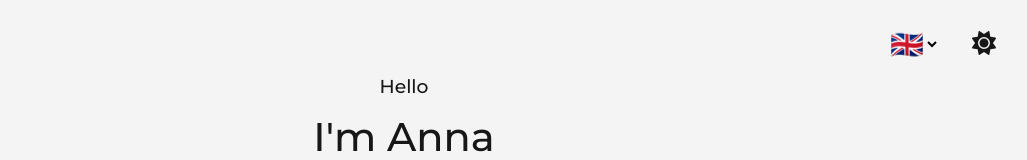
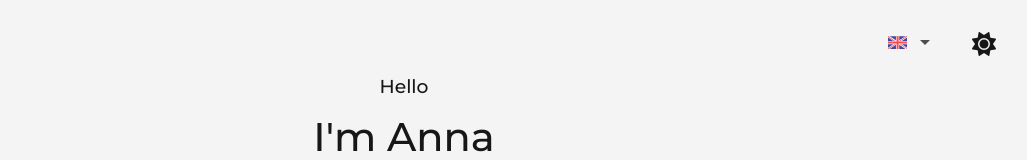
Before and after one commit to anysofronova/anna-sofronova, a React (Vite) app: page / in a window 1280 px wide. Shown: the top 160 px of the page, without its empty margins (236-1263 px from the left). Built offline with nearby package versions, Linux system fonts and the light colour scheme.

Commit message:
fix: change language

```diff
--- a/package.json
+++ b/package.json
@@ -24,6 +24,7 @@
     "prettier": "^2.8.7",
     "react": "^18.2.0",
     "react-dom": "^18.2.0",
+    "react-flags-select": "^2.2.3",
     "react-hook-form": "^7.43.9",
     "react-i18next": "^12.2.0",
     "sass": "^1.61.0",
--- a/src/components/Header/CTA/index.tsx
+++ b/src/components/Header/CTA/index.tsx
@@ -12,7 +12,7 @@ const cta = {
 };
 
 type TCta = {
-  currentLocale: string | undefined;
+  currentLocale: string | null;
 };
 
 export const CTA: FC<TCta> = ({ currentLocale }) => {
--- a/src/components/Header/Header.module.scss
+++ b/src/components/Header/Header.module.scss
@@ -1,5 +1,6 @@
 .header {
   position: relative;
+
   .container {
     text-align: center;
     position: relative;
@@ -9,22 +10,27 @@
     justify-content: center;
     align-items: center;
     padding-top: 2rem;
+
     .me {
       display: grid;
       grid-template-columns: 25% 50% 25%;
       width: 100%;
       justify-items: center;
+
       .social {
         align-self: end;
       }
+
       .photo {
         max-height: 60vh;
+
         img {
           margin: 0 auto;
           width: 100%;
           height: 100%;
         }
       }
+
       .scrollDown {
         align-self: end;
         white-space: nowrap;
@@ -36,6 +42,7 @@
       }
     }
   }
+
   .other {
     position: absolute;
     right: 3rem;
@@ -47,25 +54,28 @@
     justify-content: center;
     align-items: center;
     gap: 2rem;
+
     .switch {
       transition: var(--transition);
+
       &:hover {
         color: var(--color-primary-variant);
         transform: rotate(20deg) scale(1.02);
       }
     }
+
     .lang {
       min-width: 25px;
       min-height: 20px;
-      select {
-        background: transparent;
-        border: none;
-        outline: none;
-        font-size: 1.7rem;
-        display: flex;
-        justify-content: center;
-        align-items: center;
-        cursor: pointer;
+
+      & > div {
+        button {
+          border: none;
+          outline: none;
+        }
+        ul{
+
+        }
       }
     }
   }
@@ -92,23 +102,27 @@
       .me {
         grid-template-columns: 1fr;
         align-self: start;
+
         .photo {
           img {
             margin: 0 auto;
             max-width: 100%;
           }
         }
+
         .scrollDown {
           display: none;
         }
       }
     }
+
     .other {
       right: 1.5rem;
       top: 1.5rem;
       gap: 0.8rem;
       align-items: center;
       justify-content: center;
+
       .switch {
         &:hover {
           color: var(--color-text);
--- a/src/components/Header/index.tsx
+++ b/src/components/Header/index.tsx
@@ -2,6 +2,7 @@ import React, { FC, useState } from "react";
 import cn from "classnames";
 import Cookies from "js-cookie";
 import { useTranslation } from "react-i18next";
+import ReactFlagsSelect from "react-flags-select";
 import { FontAwesomeIcon } from "@fortawesome/react-fontawesome";
 import { faMoon, faSun } from "@fortawesome/free-solid-svg-icons";
 
@@ -16,16 +17,23 @@ type THeader = {
   handleChange: (e: string) => void;
 };
 
+const options = {
+  [LANG.EN]: "GB",
+  [LANG.RU]: "RU",
+  [LANG.FR]: "FR",
+  [LANG.IT]: "IT",
+};
+
 export const Header: FC<THeader> = ({ handleChange }) => {
   const { theme, setTheme } = useTheme();
 
   const { t } = useTranslation();
 
-  const [lang, setLang] = useState<string | undefined>(Cookies.get("i18next"));
-  if (!lang) {
-    const [defaultLang] = window.navigator.language.split("-");
-    setLang(defaultLang in LANG ? defaultLang : LANG.EN);
-  }
+  const [defaultLang] = window.navigator.language.split("-");
+
+  const [lang, setLang] = useState<string>(
+    Cookies.get("i18next") || defaultLang in LANG ? defaultLang : LANG.EN
+  );
 
   return (
     <header className={styles.header} id={"home"} data-aos="fade-up">
@@ -51,18 +59,19 @@ export const Header: FC<THeader> = ({ handleChange }) => {
       </div>
       <div className={styles.other}>
         <div className={styles.lang}>
-          <select
-            value={lang}
-            onChange={(e: any) => {
-              handleChange(e.target.value);
-              setLang(e.target.value);
+          <ReactFlagsSelect
+            selected={options[lang]}
+            onSelect={(lang) => {
+              const newLang =
+                Object.keys(options).find((key) => options[key] === lang) ||
+                "GB";
+              handleChange(newLang);
+              setLang(newLang);
             }}
-          >
-            <option value={LANG.EN}>🇬🇧</option>
-            <option value={LANG.IT}>🇮🇹</option>
-            <option value={LANG.FR}>🇫🇷</option>
-            <option value={LANG.RU}>🇷🇺</option>
-          </select>
+            countries={["GB", "IT", "FR", "RU"]}
+            showSelectedLabel={false}
+            showOptionLabel={false}
+          />
         </div>
         <div
           className={styles.switch}
```
Also changed, not shown: 1 other file (tests, documents, lock files or other folders).
